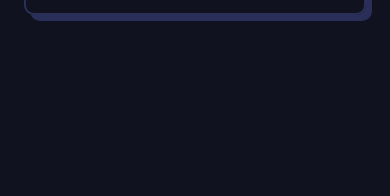
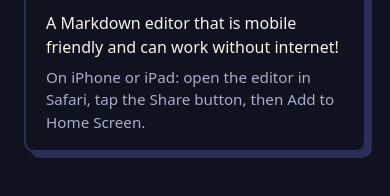
Before and after one commit to GianniGuava/my-website, an Astro site: page / in a window 390 px wide. Shown: the part 246-442 px from the top of the page. Built offline with nearby package versions, Linux system fonts and the light colour scheme; Astro itself is replaced by a stand-in of ours.

Commit message:
Front page: MD description and iPhone Home Screen tip
Under the MD link: Gianni's description ("A Markdown editor that is
mobile friendly and can work without internet!") and a short tip:
"On iPhone or iPad: open the editor in Safari, tap the Share button,
then Add to Home Screen." The tip uses the same steps as the md-editor
README. The offline claim holds once the editor has been opened: its
service worker keeps the app on the device (md-editor web/sw.ts).
Both texts live in src/content/projects/md-editor.md (new optional
tagline and tip fields).

Lighthouse, local production build (before -> after):
  mobile:  100/100/100/100 -> 100/100/100/100, LCP 0.6 s -> 0.6 s
  desktop: 100/100/100/100 -> 100/100/100/100, LCP 0.2 s -> 0.2 s
  (performance, accessibility, best practices, SEO)

Co-Authored-By: Claude Opus 5.5 <noreply@anthropic.com>

```diff
--- a/src/content.config.ts
+++ b/src/content.config.ts
@@ -32,6 +32,8 @@ const projects = defineCollection({
     repo: z.string().url().optional(),
     url: z.string().url().optional(),     // where the live version can be used
     logo: z.string().optional(),          // path under public/, e.g. "/md-logo.svg"
+    tagline: z.string().optional(),       // one line shown under the link on the front page
+    tip: z.string().optional(),           // a short how-to shown under the tagline
     date: z.string().optional(),
     shown: z.boolean().default(false),
     audience,
--- a/src/content/projects/md-editor.md
+++ b/src/content/projects/md-editor.md
@@ -4,6 +4,8 @@ summary: "A tabbed Markdown editor for Windows: live preview, file watching with
 repo: "https://github.com/GianniGuava/md-editor"
 url: "https://md.giancarloguevarra.com"
 logo: "/md-logo.svg"
+tagline: "A Markdown editor that is mobile friendly and can work without internet!"
+tip: "On iPhone or iPad: open the editor in Safari, tap the Share button, then Add to Home Screen."
 date: "2026"
 shown: true
 audience: [engineering]
--- a/src/pages/index.astro
+++ b/src/pages/index.astro
@@ -18,6 +18,7 @@ const [hostFirst, ...hostRest] = mdHost.split(".");
 
   <ul class="links" role="list">
     <li class="link-card">
+      <div class="link-row">
         <a class="link-main" href={md.data.url}>
           {md.data.logo && (
             <img class="link-logo" src={md.data.logo} alt="" width="48" height="48" />
@@ -27,6 +28,9 @@ const [hostFirst, ...hostRest] = mdHost.split(".");
         {md.data.repo && (
           <a class="link-code" href={md.data.repo}>Code on GitHub</a>
         )}
+      </div>
+      {md.data.tagline && <p class="link-tagline">{md.data.tagline}</p>}
+      {md.data.tip && <p class="link-tip">{md.data.tip}</p>}
     </li>
   </ul>
 </Base>
--- a/src/styles/global.css
+++ b/src/styles/global.css
@@ -58,17 +58,28 @@ h1 {
   gap: 1rem;
 }
 
-/* One card per link: the main link with its logo, the code link beside it. */
+/* One card per link: the main link with its logo and the code link beside
+   it, then a one-line description and a short tip underneath. */
 .link-card {
+  padding: 1rem 1.25rem;
+  border: 2px solid var(--rule);
+  border-radius: 10px;
+  box-shadow: 6px 6px 0 var(--accent-shadow);
+}
+
+.link-row {
   display: flex;
   flex-wrap: wrap;
   align-items: center;
   justify-content: space-between;
   gap: 0.75rem 1.5rem;
-  padding: 1rem 1.25rem;
-  border: 2px solid var(--rule);
-  border-radius: 10px;
-  box-shadow: 6px 6px 0 var(--accent-shadow);
+}
+
+.link-tagline { margin: 0.9rem 0 0; }
+.link-tip {
+  margin: 0.4rem 0 0;
+  color: var(--ink-muted);
+  font-size: 0.95rem;
 }
 
 .link-main {
```
Lines whose indentation alone changed are shown as unchanged.
